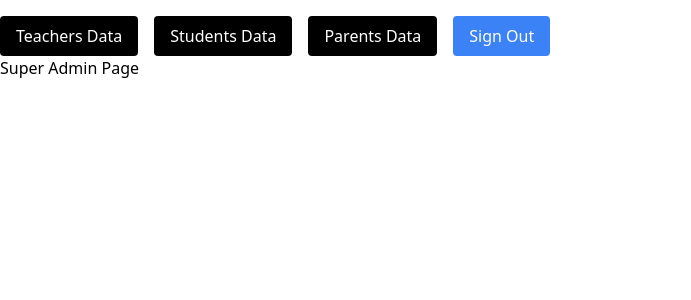
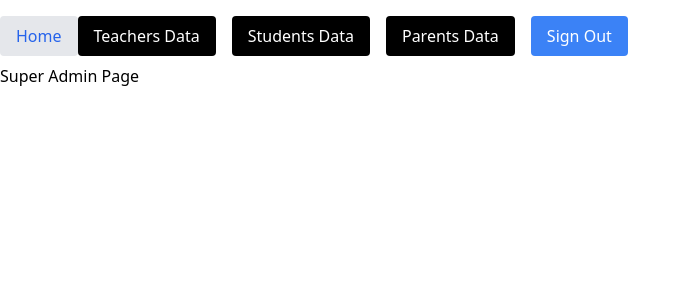
Before and after one commit to paul-nadola/Academic-Sphere-Capstone-project, a React (Create React App) app in the folder client/: page /superadmin in a window 1280 px wide. Shown: the top 300 px of the page, without its empty margins (0-691 px from the left). Built offline with nearby package versions, Linux system fonts and the light colour scheme.

Commit message:
added navigation link to home from super admin page

```diff
--- a/client/src/admins/superAdmin/SuperAdminHome.js
+++ b/client/src/admins/superAdmin/SuperAdminHome.js
@@ -4,6 +4,12 @@ import { Link } from 'react-router-dom';
 function SuperAdmin() {
   return (
     <div>
+      <button className="mb-2">
+        <Link to="/" className='block bg-gray-200 text-blue-600 py-2 px-4 rounded hover:bg-gray-300 transition duration-300 w-full text-center'>
+        <button>Home</button>
+      </Link>
+        </button>
+
         <button className='mt-4'>
             <Link
               to="/superadmin/teachers_data"
```
